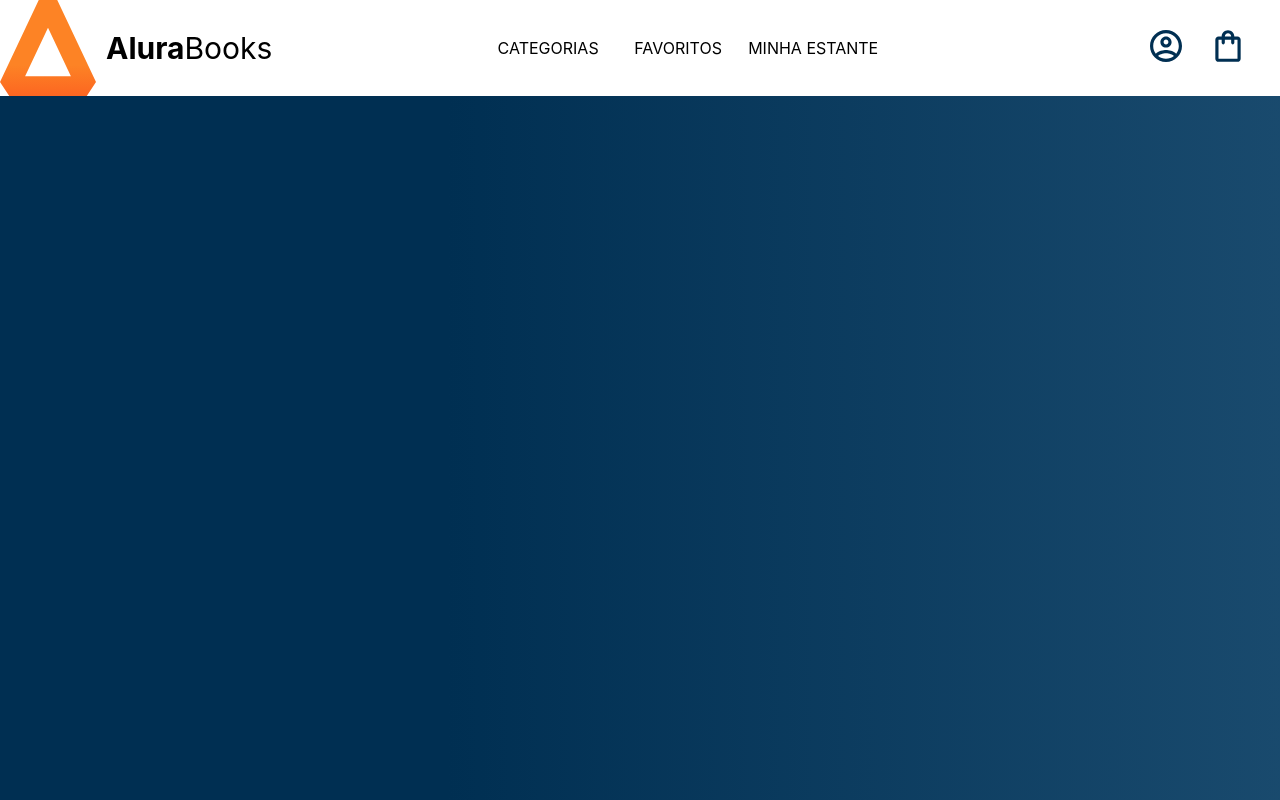
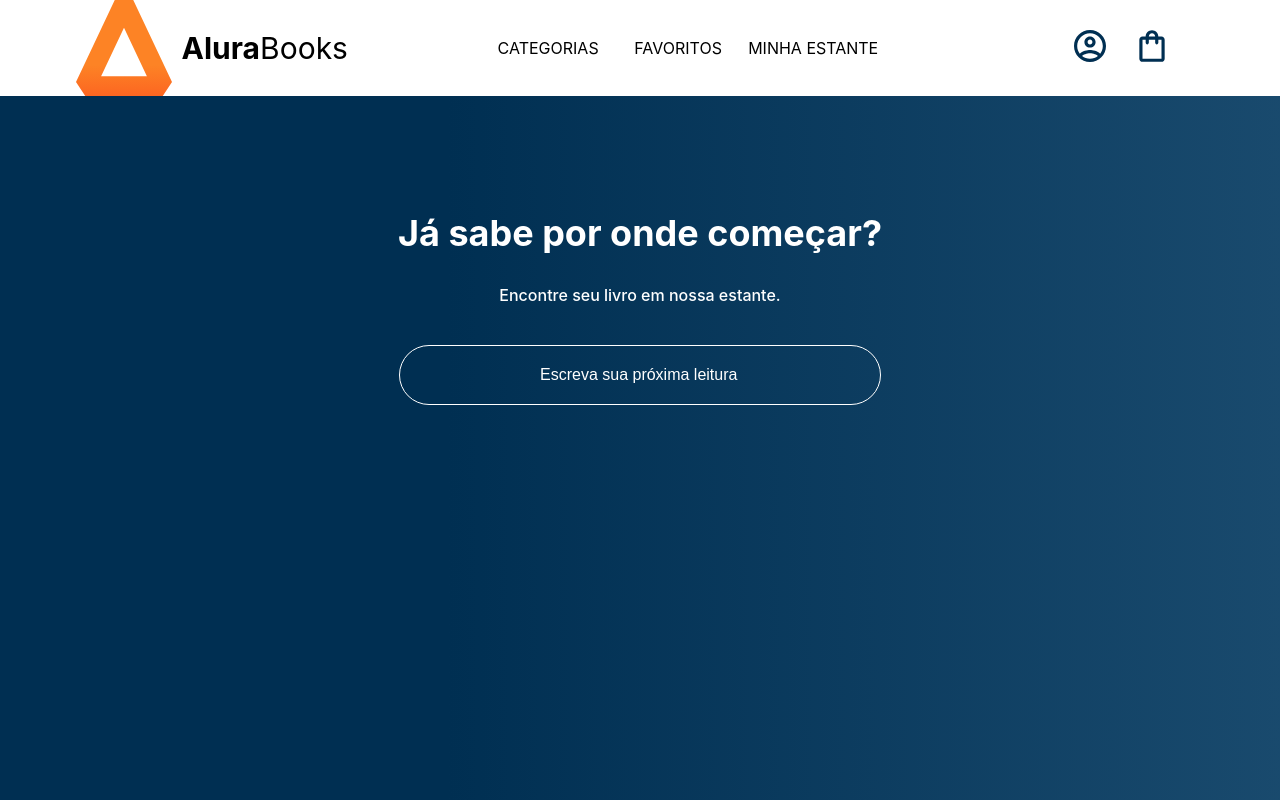
Before and after one commit to AnaBerigo/alura_book_react, a React (Create React App) app: page / in a window 1280 px wide. Built offline with nearby package versions, Linux system fonts and the light colour scheme.

Commit message:
feat: criando seção de pesquisa

```diff
--- a/src/App.js
+++ b/src/App.js
@@ -1,5 +1,6 @@
 import styled from "styled-components";
 import Header from "./componentes/Header";
+import Pesquisa from "./componentes/Pesquisa";
 
 const AppContainer = styled.div`
   width: 100vw;
@@ -11,6 +12,7 @@
   return (
     <AppContainer>
       <Header />
+      <Pesquisa />
     </AppContainer>
   );
 }
--- a/src/componentes/Header/index.js
+++ b/src/componentes/Header/index.js
@@ -6,7 +6,7 @@
 const HeaderContainer = styled.header`
   background-color: #fff;
   display: flex;
-  justify-content: space-between;
+  justify-content: space-around;
 `;
 
 function Header() {
--- /dev/null
+++ b/src/componentes/Input/index.js
@@ -0,0 +1,19 @@
+import styled from "styled-components";
+
+const Input = styled.input`
+  background: transparent;
+  border: 1px solid #fff;
+  padding: 20px 140px;
+  border-radius: 50px;
+  width: 200px;
+  color: #fff;
+  font-size: 16px;
+  margin-bottom: 10px;
+
+  &::placeholder {
+    color: #fff;
+    font-size: 16px;
+  }
+`;
+
+export default Input;
--- /dev/null
+++ b/src/componentes/Pesquisa/index.js
@@ -0,0 +1,36 @@
+import styled from "styled-components";
+import Input from "../Input";
+
+const PesquisaContainer = styled.section`
+  background-image: linear-gradient(90deg, #002f52 35%, #326589 165%);
+  color: #fff;
+  text-align: center;
+  padding: 85px 0;
+  height: 270px;
+  width: 100%;
+`;
+
+const Titulo = styled.h2`
+  color: #fff;
+  font-size: 36px;
+  text-align: center;
+  width: 100%;
+`;
+
+const Subtitulo = styled.h3`
+  font-size: 16px;
+  font-weight: 500;
+  margin-bottom: 40px;
+`;
+
+function Pesquisa() {
+  return (
+    <PesquisaContainer>
+      <Titulo>Já sabe por onde começar?</Titulo>
+      <Subtitulo>Encontre seu livro em nossa estante.</Subtitulo>
+      <Input placeholder="Escreva sua próxima leitura" />
+    </PesquisaContainer>
+  );
+}
+
+export default Pesquisa;
```
